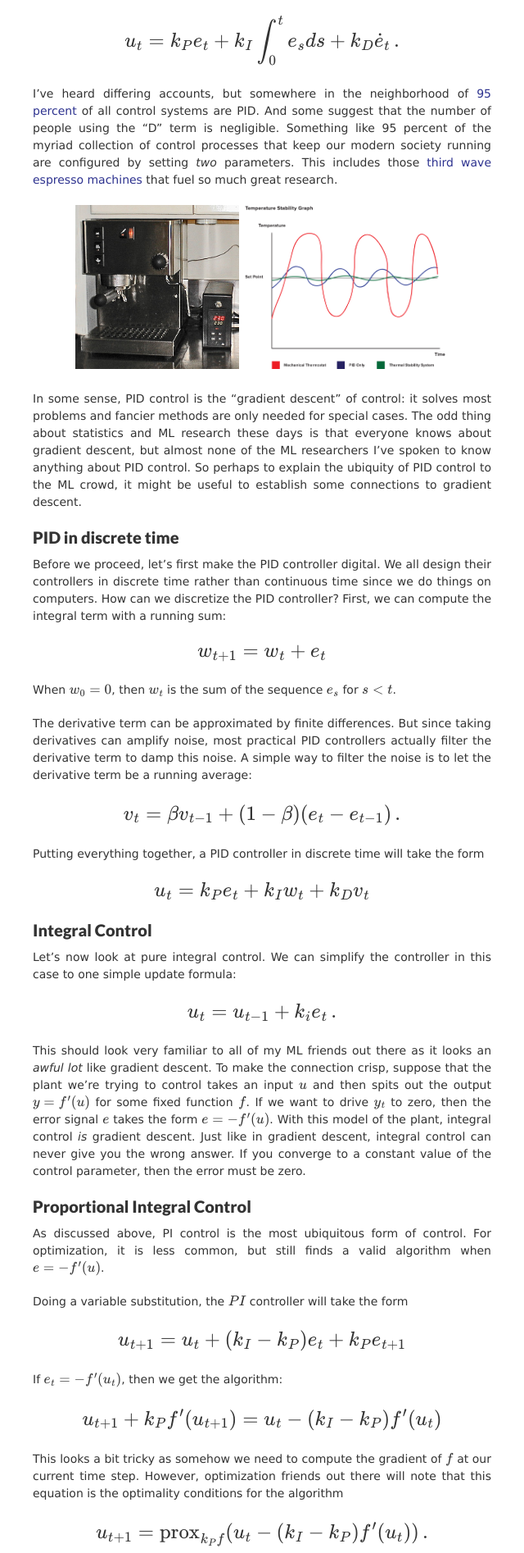
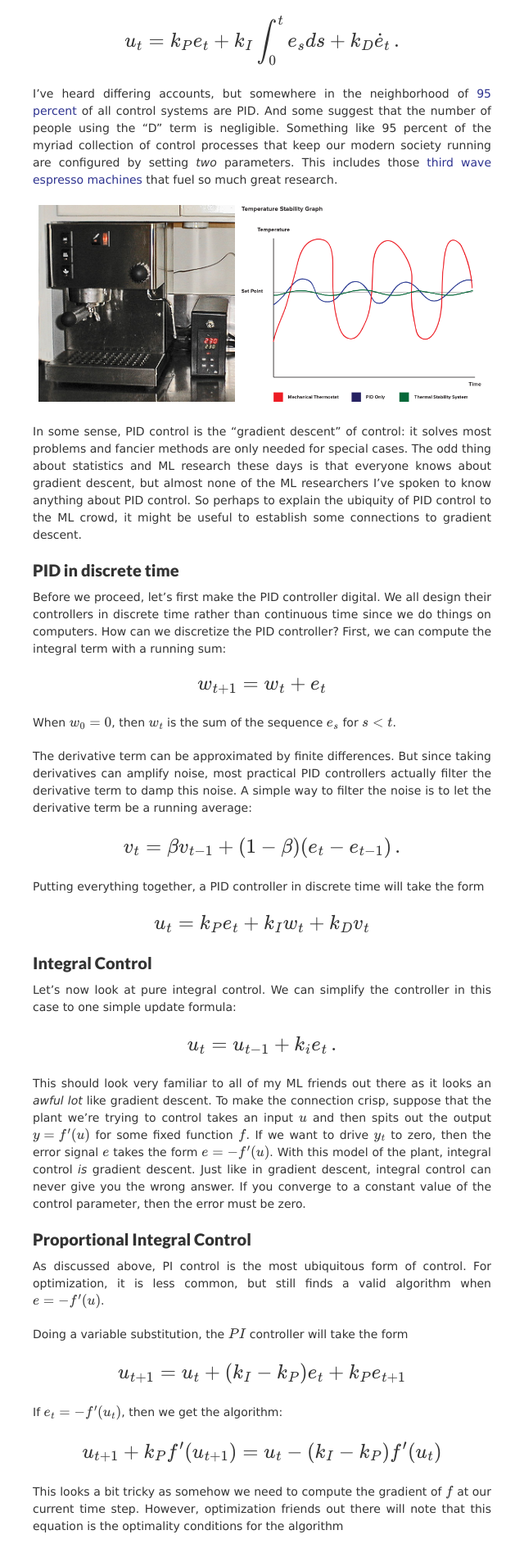
Before and after one commit to benjamin-recht/benjamin-recht.github.io, a Jekyll site: the page built from _posts/2018-04-14-pid.md, in a window 1280 px wide. Shown: the part 781-2675 px from the top of the page at 82% size, without its empty margins (320-960 px from the left). Built offline with Jekyll 4.4.1, drawn with Linux system fonts in a browser that asks for light colours; nearby versions of some CDN libraries; formulas are drawn with MathJax 3; comment, search, counter and statistics services are not loaded.

Commit message:
img resize

```diff
--- a/_posts/2018-04-14-pid.md
+++ b/_posts/2018-04-14-pid.md
@@ -21,8 +21,8 @@ $$
 I've heard differing accounts, but somewhere in the neighborhood of [95 percent](https://pdfs.semanticscholar.org/5d1a/2f4b06bc4e5714be1948099c2cb7b3236d42.pdf#page=177) of all control systems are PID. And some suggest that the number of people using the "D" term is negligible. Something like 95 percent of the myriad collection of control processes that keep our modern society running are configured by setting _two_ parameters. This includes those [third wave espresso machines](https://home.lamarzoccousa.com/history-of-the-pid/) that fuel so much great research.
 
 {: .center}
-![get that temp stable](/assets/rl/pid/silvia-pid.jpg){:height="200px"}
-![oscillating](/assets/rl/pid/PIDGraph.png){:height="200px"}
+![get that temp stable](/assets/rl/pid/silvia-pid.jpg){:height="240px"}
+![oscillating](/assets/rl/pid/PIDGraph.png){:height="240px"}
 
 In some sense, PID control is the "gradient descent" of control: it solves most problems and fancier methods are only needed for special cases. The odd thing about statistics and ML research these days is that everyone knows about gradient descent, but almost none of the ML researchers I've spoken to know anything about PID control. So perhaps to explain the ubiquity of PID control to the ML crowd, it might be useful to establish some connections to gradient descent.
 
```
